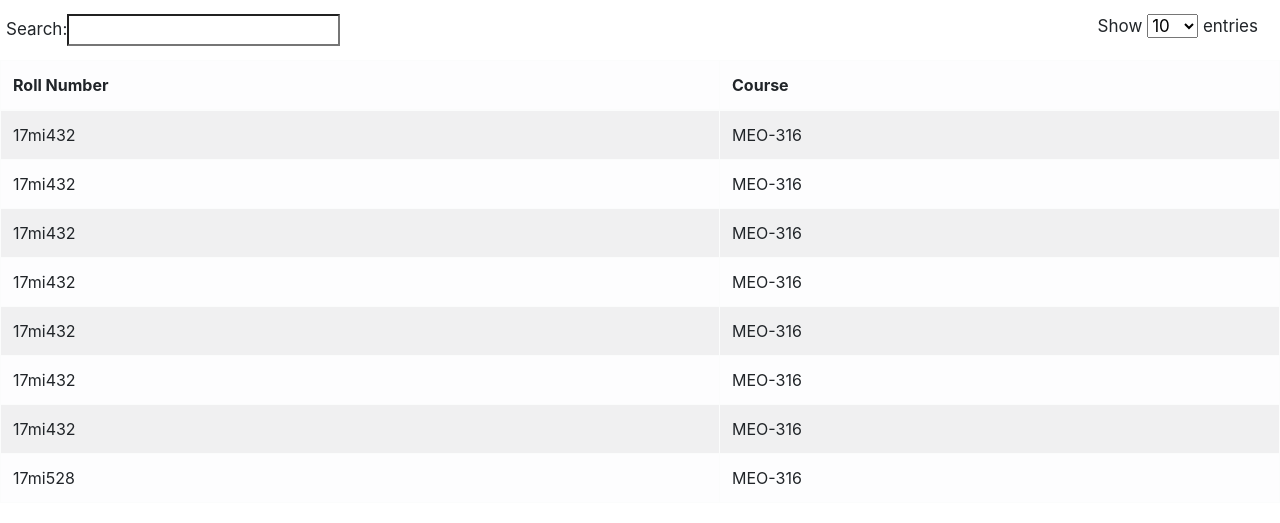
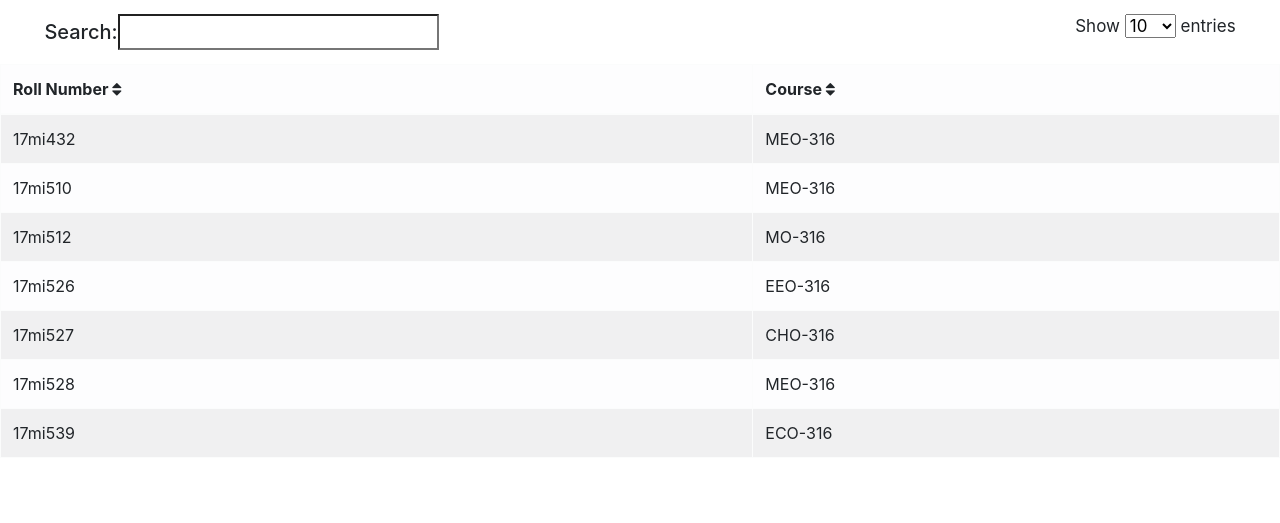
Before and after one commit to MUKESHSIHAG/open-elective, a Flask app: page /do_allotment in a window 1280 px wide. Shown: the top 523 px of the page. Run offline with Flask 2, Linux system fonts and the light colour scheme; data that the repository does not hold is empty; parts of the project's set-up code (start-up, migrations or seed data) failed here and were passed over; some libraries are stand-ins or nearby versions.

Commit message:
final ui touch

```diff
--- a/templates/allotment.html
+++ b/templates/allotment.html
@@ -5,63 +5,43 @@
   <meta name="viewport" content="width=device-width, initial-scale=1.0">
   <meta http-equiv="X-UA-Compatible" content="ie=edge">
   <link rel="stylesheet" href="https://maxcdn.bootstrapcdn.com/bootstrap/4.3.1/css/bootstrap.min.css">
+  <link rel="stylesheet" href="https://cdnjs.cloudflare.com/ajax/libs/font-awesome/4.7.0/css/font-awesome.min.css">
   <script src="https://code.jquery.com/jquery-3.3.1.js"></script>
   <script src="https://cdn.datatables.net/1.10.20/js/jquery.dataTables.min.js"></script>
   <title>Allotment Result</title>
 
   <style>
-    table.dataTable thead .sorting:after,
-    table.dataTable thead .sorting:before,
-    table.dataTable thead .sorting_asc:after,
-    table.dataTable thead .sorting_asc:before,
-    table.dataTable thead .sorting_asc_disabled:after,
-    table.dataTable thead .sorting_asc_disabled:before,
-    table.dataTable thead .sorting_desc:after,
-    table.dataTable thead .sorting_desc:before,
-    table.dataTable thead .sorting_desc_disabled:after,
-    table.dataTable thead .sorting_desc_disabled:before {
-      bottom: .5em;
-    }
     .dataTables_filter {
       float: left;
       padding: 6px;
       border: none;
       margin-top: 8px;
-      margin-right: 16px;
-      font-size: 17px;
+      margin-right: 1px;
+      font-weight: 500;
+      margin-left: 3%;
+      font-size: 20px;
       }
     .dataTables_length {
       float: right;
       padding: 6px;
+      margin-right: 3%;
       border: none;
       margin-top: 8px;
-      margin-right: 16px;
       font-size: 17px;
       border-radius: 20px;
      }
      .dataTables_info, .dataTables_paginate, .paging_simple_numbers { display: none; }
+     @media screen and (max-width: 500px){
+       .dataTables_length { visibility: hidden; }
+     }
   </style>
 </head>
 <body>
-  <!-- <table class="table">
+  <table class="table table-light table-striped table-bordered" id="allotment" style="padding: 20%;">
     <thead>
-      <th>Roll No.</th>
-      <th>Course</th>
-    </thead>
-    <tbody>
-      {% for roll_number,scode in table %}
       <tr>
-      <td>{{ roll_number }}</td>
-      <td>{{ scode }}</td>
-      </tr>
-      {% endfor %}
-    </tbody>
-  </table> -->
-  <table class="table table-light table-striped table-bordered" id="allotment" style="padding: 20%;">
-    <thead style="padding-left: 15%;">
-      <tr style="padding-left: 10%;">
-        <th scope="col">Roll Number</th>
-        <th scope="col">Course</th>
+        <th scope="col">Roll Number&nbsp<i class="fa fa-sort"></i></th>
+        <th scope="col">Course&nbsp<i class="fa fa-sort"></i></th>
       </tr>
     </thead>
     <tbody>
@@ -80,35 +60,31 @@
           <td>MEO-316</td>
       </tr>
       <tr>
-          <td>17mi432</th>
+          <td>17mi510</th>
           <td>MEO-316</td>
       </tr>
       <tr>
-          <td>17mi432</th>
-          <td>MEO-316</td>
+          <td>17mi526</th>
+          <td>EEO-316</td>
       </tr>
       <tr>
-          <td>17mi432</th>
-          <td>MEO-316</td>
+          <td>17mi527</th>
+          <td>CHO-316</td>
       </tr>
       <tr>
-          <td>17mi432</th>
-          <td>MEO-316</td>
+          <td>17mi539</th>
+          <td>ECO-316</td>
       </tr>
       <tr>
-          <td>17mi432</th>
-          <td>MEO-316</td>
-      </tr>
-      <tr>
-          <td>17mi432</th>
-          <td>MEO-316</td>
+          <td>17mi512</th>
+          <td>MO-316</td>
       </tr>
     </tbody>
   </table>
   <script>
     $(document).ready(function () {
       $('#allotment').DataTable();
-      // $('.dataTables_length').addClass('bs-select');
+      $('.dataTables_length').addClass('bs-select');
     });
   </script>
 </body>
```
Also changed, not shown: templates/student_details.html (+11 -4 lines), 1 other file.
